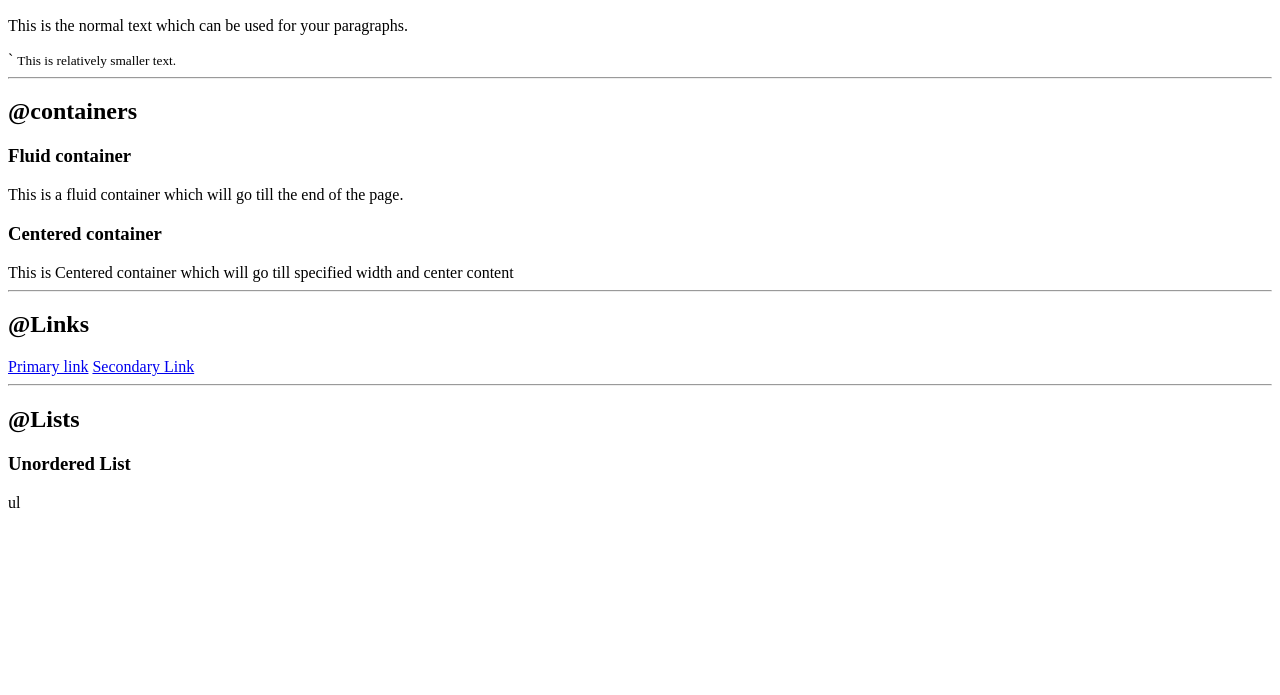
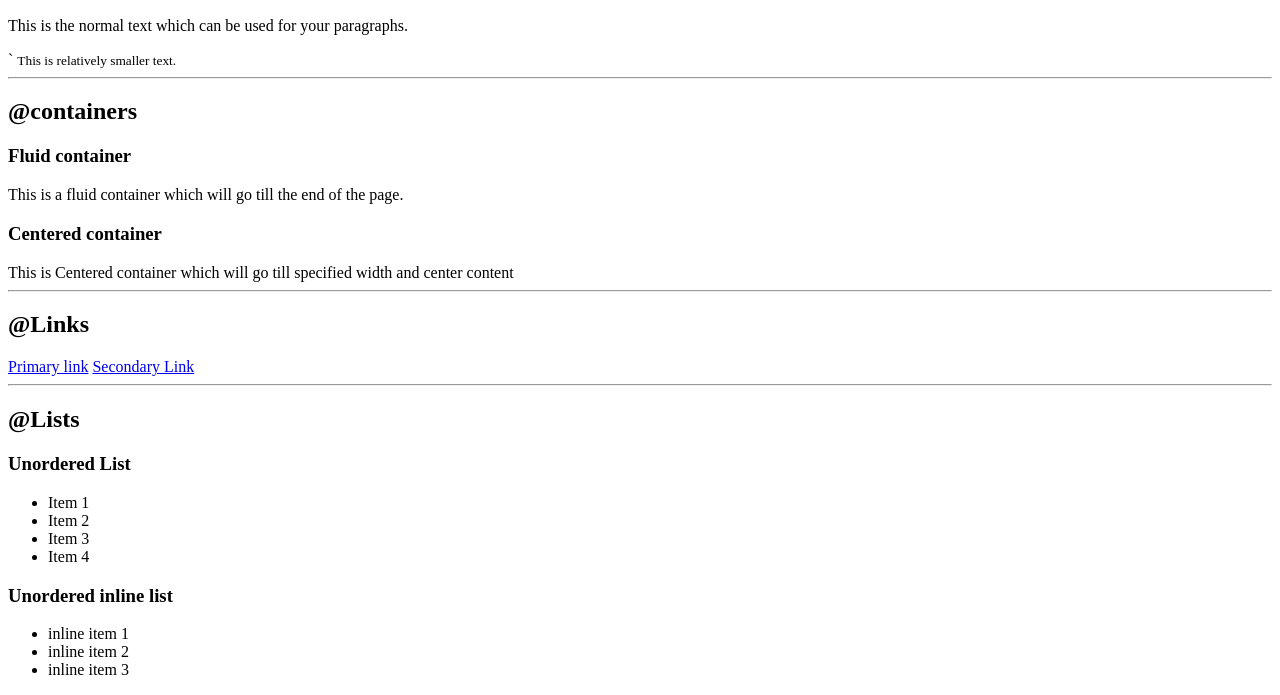
Before and after one commit to imshubham-mishra/getting-started-with-html, a plain HTML site: page index.html in a window 1280 px wide. Shown: the part 273-968 px from the top of the page. Before the commit the page ends 800 px from the top, so only its background shows below. Drawn offline with Linux system fonts and the light colour scheme.

Commit message:
upto lists

```diff
--- a/index.html
+++ b/index.html
@@ -28,7 +28,18 @@
 <hr>
 <h2>@Lists</h2>
 <h3>Unordered List</h3>
-ul
+<ul>
+    <li>Item 1</li>
+    <li>Item 2</li>
+     <li>Item 3</li>
+     <li>Item 4</li>
+</ul>
+<h3>Unordered inline list</h3>
+<ul>
+  <li>inline item 1 </li>
+  <li>inline item 2</li>
+<li>inline item 3</li>
+</ul>
 
 </body>
 </html>
```
